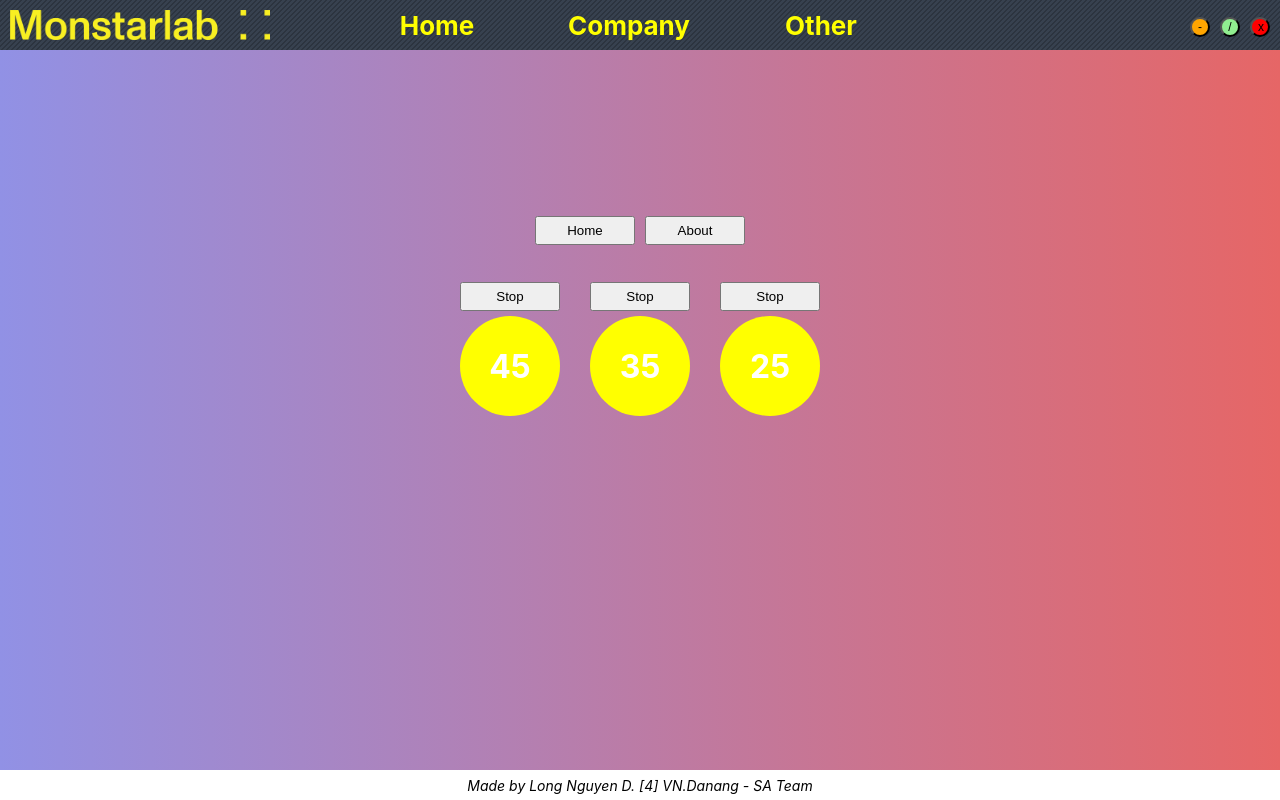
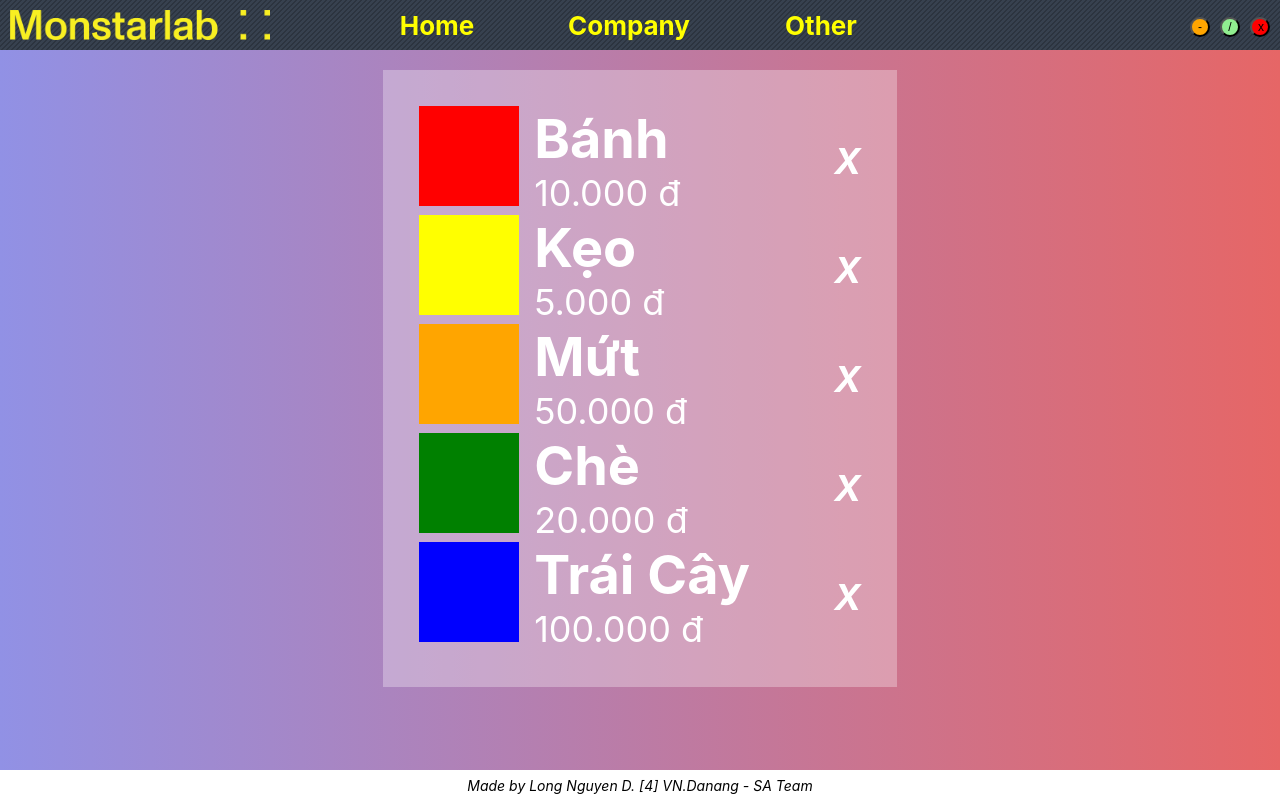
Before and after one commit to mvn-longnguyen4-dn/Learn-React, a React (Create React App) app: page / in a window 1280 px wide. Built offline with nearby package versions, Linux system fonts and the light colour scheme.

Commit message:
List-Key
List-Key

```diff
--- a/public/index.html
+++ b/public/index.html
@@ -25,7 +25,7 @@
       Learn how to configure a non-root public URL by running `npm run build`.
     -->
 
-  <title>Props State Lifecycle</title>
+  <title>Handling Events, Conditional Rendering, Lists and Keys</title>
   </head>
   <body>
     <noscript>You need to enable JavaScript to run this app.</noscript>
--- a/src/App.css
+++ b/src/App.css
@@ -15,8 +15,8 @@
 
 .App-header {
   background: linear-gradient(to left,#e66666, #9191e5);;
-  padding-top: 150px;
-  min-height: calc(100vh - 230px);
+  padding-top: 20px;
+  min-height: calc(100vh - 100px);
   display: flex;
   flex-direction: column;
   align-items: center;
--- a/src/App.js
+++ b/src/App.js
@@ -2,40 +2,86 @@ import logo from './logo.svg';
 import './App.css';
 import Header from './Header.js';
 import Footer from './Footer.js';
-import Circle from './Circle.js';
+import List from './List.js';
 import React from 'react';
 
 class Main extends React.Component {
+  // constructor(props) {
+  //     super(props);
+  //     this.state = {
+  //         page: 'home',
+  //     };
+  // }
+  // handleChangePage(page) {
+  //   this.setState({page});
+  // }
+
+  // render() {
+  //     const {page} = this.state;
+  //     const circle = {
+  //       height : "100px",
+  //       width : "100px",
+  //       borderRadius : "50%",
+  //       backgroundColor : "yellow",
+  //   }
+  //     return (
+  //         <main className="App-header">
+  //             <div className="list-btn">
+  //                 <button onClick={() => this.handleChangePage("home")} className="home-btn">Home</button>
+  //                 <button onClick={() => this.handleChangePage("about")} className="about-btn">About</button>
+  //             </div>
+  //             <ul className="list-circle">
+  //               <li>{ page === "home" && <Circle styleCircle={circle} number={Math.floor(50)}/> }</li>
+  //               <li>{ page === "home" && <Circle styleCircle={circle} number={Math.floor(40)}/> }</li>
+  //               <li>{ page === "home" && <Circle styleCircle={circle} number={Math.floor(30)}/> }</li>
+  //             </ul>
+  //         </main>
+  //     )
+  // }
+
   constructor(props) {
     super(props);
     this.state = {
-          page: 'home',
-      };
+        'items' : [
+            {
+                'id' : 1,
+                'bg' : 'red',
+                'ttl' : 'Bánh',
+                'txt' : '10.000 đ'
+            },
+            {
+                'id' : 2,
+                'bg' : 'yellow',
+                'ttl' : 'Kẹo',
+                'txt' : '5.000 đ'
+            },
+            {
+                'id' : 3,
+                'bg' : 'orange',
+                'ttl' : 'Mứt',
+                'txt' : '50.000 đ'
+            },
+            {
+                'id' : 4,
+                'bg' : 'green',
+                'ttl' : 'Chè',
+                'txt' : '20.000 đ'
+            },
+            {
+                'id' : 5,
+                'bg' : 'blue',
+                'ttl' : 'Trái Cây',
+                'txt' : '100.000 đ'
+            },
+        ]
     }
-  handleChangePage(page) {
-    this.setState({page});
 }
-
 render() {
-      const {page} = this.state;
-      const circle = {
-        height : "100px",
-        width : "100px",
-        borderRadius : "50%",
-        backgroundColor : "yellow",
-    }
+    const {items} = this.state;
     return (
-          <main className="App-header">
-              <div className="list-btn">
-                  <button onClick={() => this.handleChangePage("home")} className="home-btn">Home</button>
-                  <button onClick={() => this.handleChangePage("about")} className="about-btn">About</button>
+        <div className="App-header">
+            <List items={items}/>
         </div>
-              <ul className="list-circle">
-                <li>{ page === "home" && <Circle styleCircle={circle} number={Math.floor(50)}/> }</li>
-                <li>{ page === "home" && <Circle styleCircle={circle} number={Math.floor(40)}/> }</li>
-                <li>{ page === "home" && <Circle styleCircle={circle} number={Math.floor(30)}/> }</li>
-              </ul>
-          </main>
     )
 }
 }
--- /dev/null
+++ b/src/List.js
@@ -0,0 +1,39 @@
+import React from "react";
+
+class List extends React.Component {
+    constructor(props) {
+        super(props);
+
+        this.state = {
+            'items' : this.props.items,
+        };
+    }
+
+    deleteItem(id) {
+        let {items} = this.state;
+        const temp = items.filter((item) => item.id !== id);
+        this.setState({ 'items': temp });
+    }
+
+    render() {
+        const menu = this.state.items.map((item) =>
+             <li className="list-item" key={item.id}>
+                <div className="bg-item" style={{backgroundColor: item.bg}}></div>
+                <div className="info-item">
+                    <h2>{item.ttl}</h2>
+                    <p>{item.txt}</p>
+                </div>
+                <a className="del-btn" href="#" onClick={() => this.deleteItem(item.id)}><i>X</i></a>
+            </li>
+        );
+
+        const checkList = this.state.items.length <= 0
+        return (
+            <div>
+                { checkList ? <h1>Còn gì nữa đâu.</h1> : <ul className="style-list">{menu}</ul> }
+            </div>
+        );
+    }
+}
+
+export default List;
--- a/src/index.css
+++ b/src/index.css
@@ -116,3 +116,32 @@ code {
   margin: 5px;
   padding: 5px;
 }
+.list-item {
+  display: flex;
+  text-decoration: none;
+}
+.bg-item {
+  display: block;
+  width: 100px;
+  height: 100px;
+}
+.info-item {
+  width: 300px;
+  padding-left: 15px;
+}
+.info-item h2, p{
+  margin: 0;
+}
+.del-btn {
+  text-decoration: none;
+  font-weight: 700;
+  color: white;
+  display: flex;
+  justify-content: center;
+  align-items: center;
+}
+.style-list{
+  background: rgba(255,255,255, .3);
+  padding: 1em;
+  margin: 0;
+}
```
Lines whose indentation alone changed are shown as unchanged.
